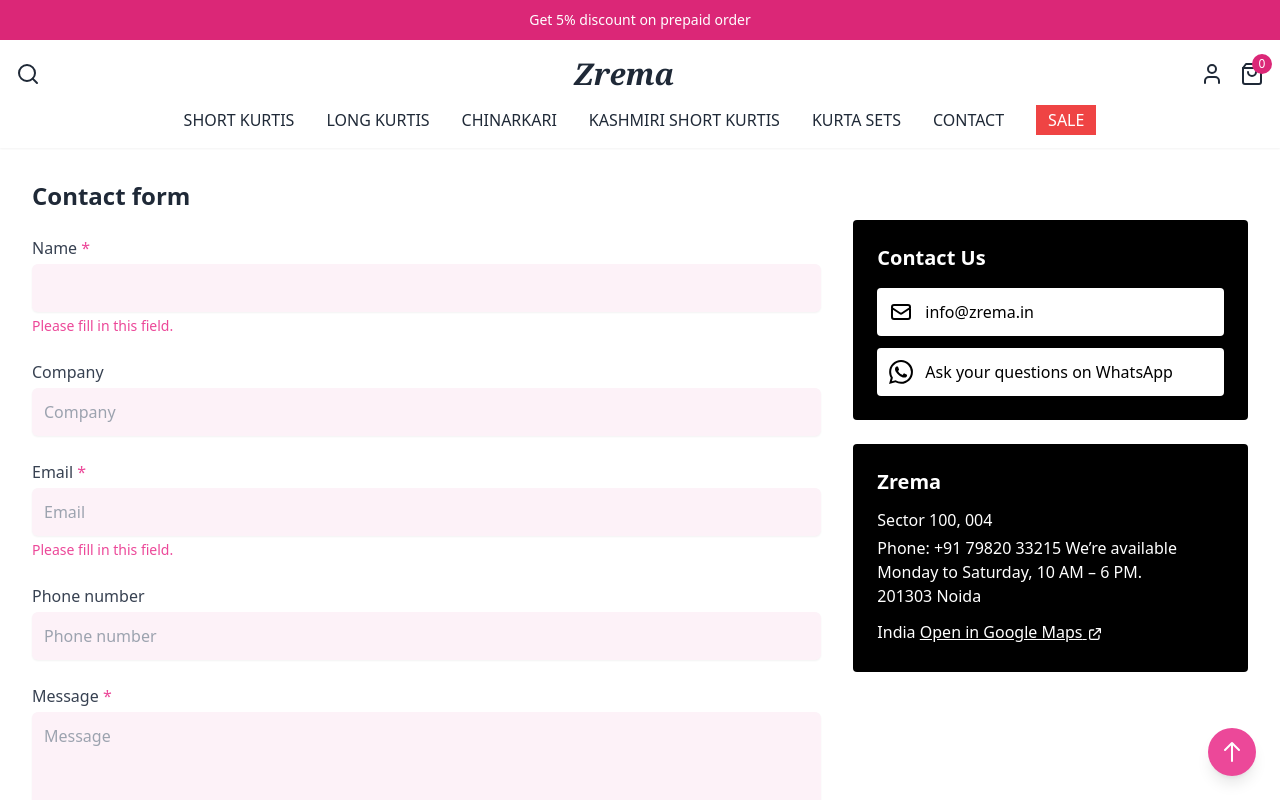
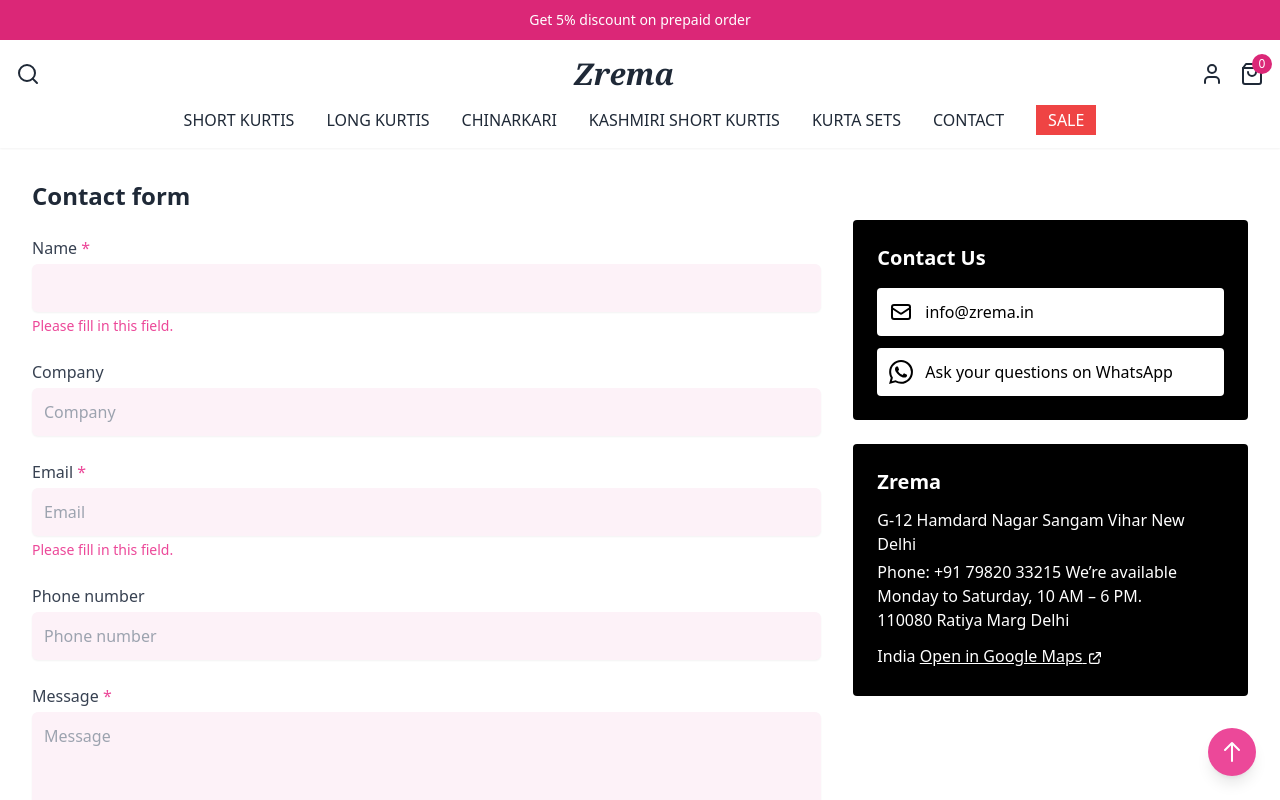
Before and after one commit to pushpraj9889/zrema-website, a React (Vite) app: page /Contact in a window 1280 px wide. Shown: the top 800 px of the page. Built offline with nearby package versions, Linux system fonts and the light colour scheme.

Commit message:
changes in website address

```diff
--- a/src/pages/contact/index.jsx
+++ b/src/pages/contact/index.jsx
@@ -193,12 +193,12 @@ export default function Contact() {
             {/* Qazmi Location */}
             <div className="bg-black text-white p-6 rounded">
               <h3 className="text-xl font-semibold mb-3">Zrema</h3>
-              <p className="mb-1">Sector 100, 004</p>
+              <p className="mb-1">G-12 Hamdard Nagar Sangam Vihar New Delhi</p>
               <p>
                 Phone: +91 79820 33215 We’re available Monday to Saturday, 10 AM
                 – 6 PM.
               </p>
-              <p className="mb-3">201303 Noida</p>
+              <p className="mb-3">110080 Ratiya Marg Delhi</p>
               <p className="mb-1">
                 India{" "}
                 <a
```
Also changed, not shown: 2 other files (tests, documents, lock files or other folders).
